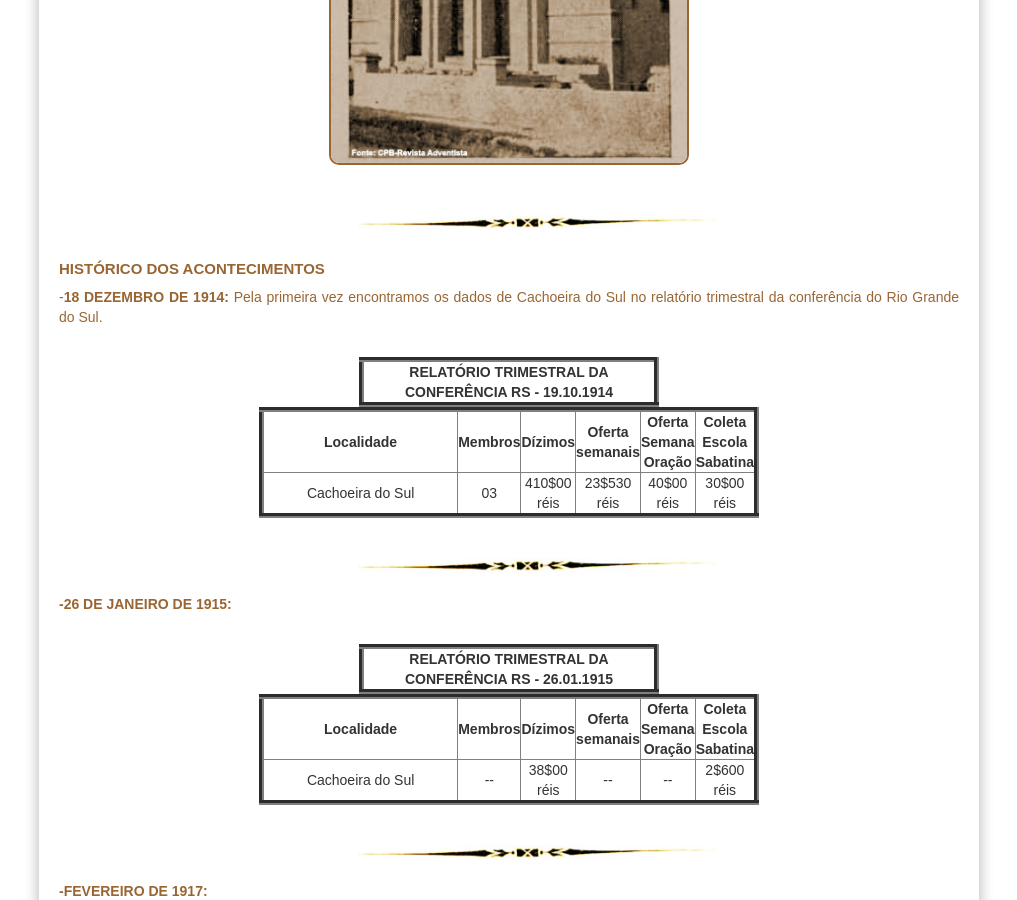
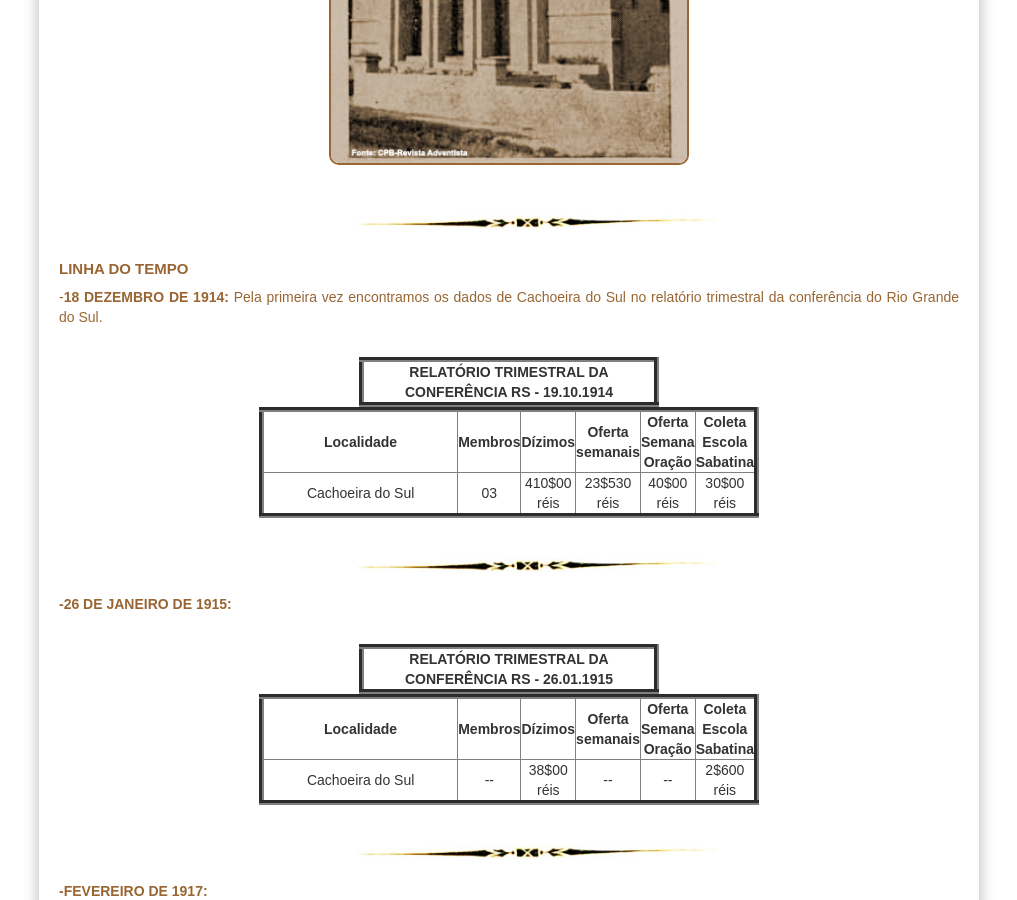
Before and after one commit to claudiovargas1955/claudiovargas1955.github.io, a Jekyll site: the page built from _pages/história-da-iasd-cachoeira.html, in a window 1280 px wide and 900 px high, scrolled down 769 px. Shown: the whole window, without its empty margins (131-1148 px from the left). Built offline with Jekyll 4.4.1, drawn with Linux system fonts in a browser that asks for light colours; some web fonts are replaced.

Commit message:
Update história-da-iasd-cachoeira.html

```diff
--- a/_pages/história-da-iasd-cachoeira.html
+++ b/_pages/história-da-iasd-cachoeira.html
@@ -117,7 +117,7 @@ tr:hover{
 
 <img class="dir3" style="float:center"; src="/images/separacao.jpg" class="img-responsive" width="400px" title="";/><br>
 
-<h5>HISTÓRICO DOS ACONTECIMENTOS</h5>
+<h5>LINHA DO TEMPO</h5>
 <p>-<b>18 DEZEMBRO DE 1914:</b> Pela primeira vez encontramos os dados de Cachoeira do Sul no relatório trimestral da conferência do Rio Grande do Sul.
 
 <p><div class="brasileira" align="center">
```
